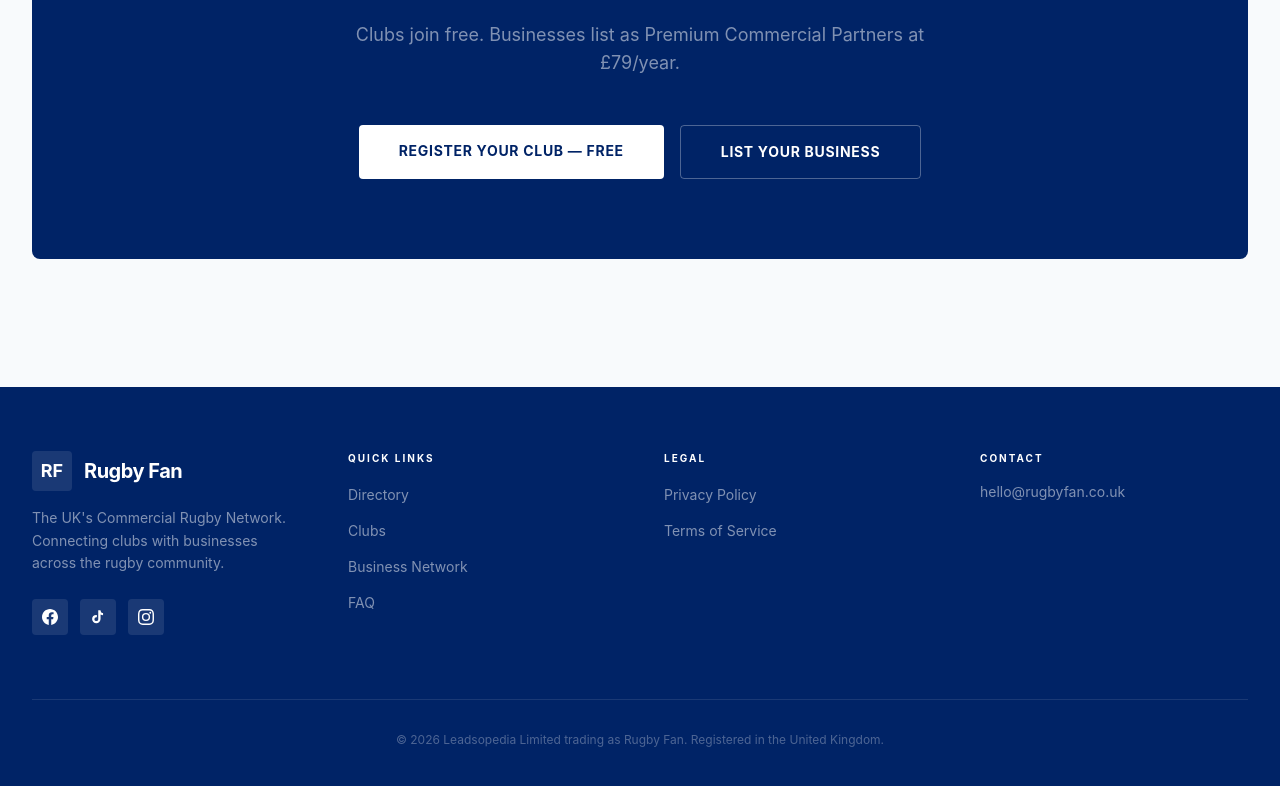
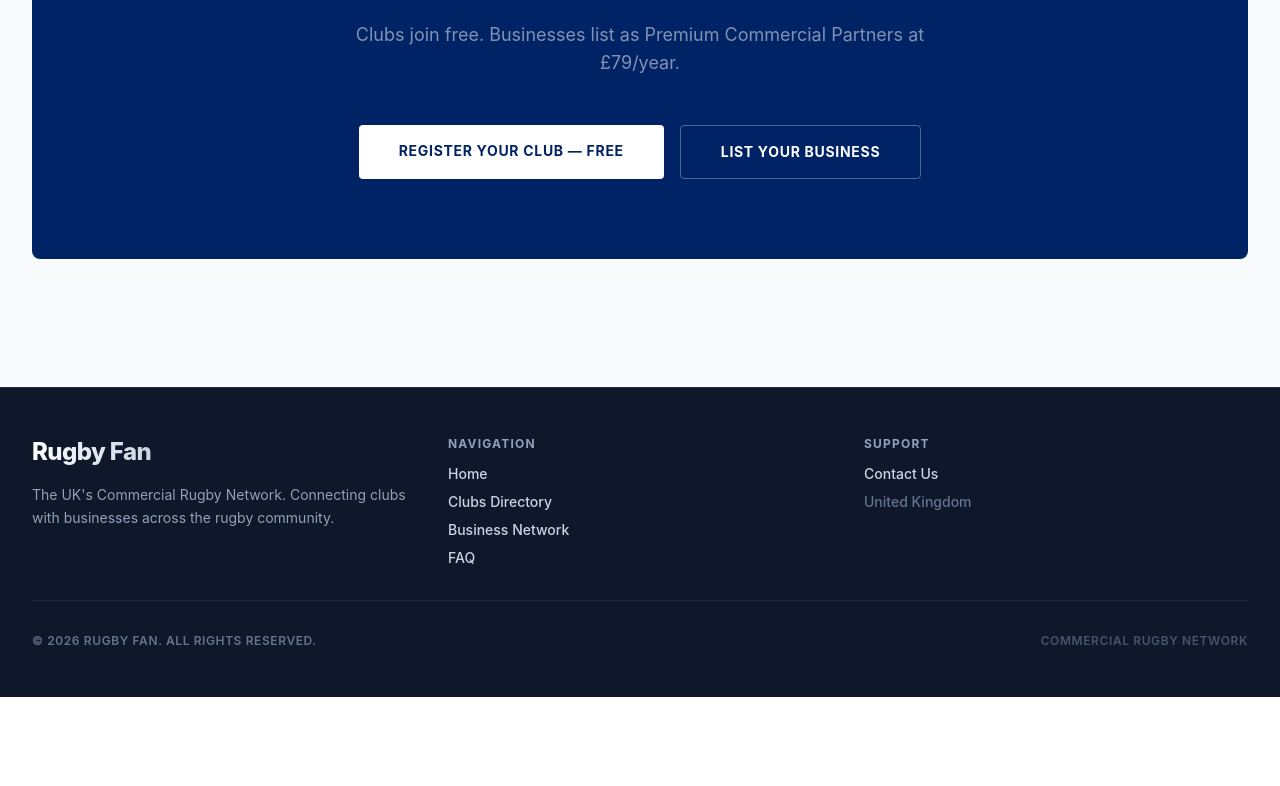
Before and after one commit to woodbridgemartin-create/Rugby-Fan-Commercial-Network, a React (Vite) app: page / in a window 1280 px wide. Shown: the part 3409-4195 px from the top of the page. After the commit the page ends 4106 px from the top, so only its background shows below. Built offline with nearby package versions, Linux system fonts and the light colour scheme; no server answers.

Commit message:
Update Footer.tsx

```diff
--- a/src/components/Footer.tsx
+++ b/src/components/Footer.tsx
@@ -1,118 +1,55 @@
 import { Link } from 'react-router-dom';
 
-function FacebookIcon({ size = 18 }: { size?: number }) {
+export default function Footer() {
+  const currentYear = new Date().getFullYear();
+
   return (
-    <svg width={size} height={size} viewBox="0 0 24 24" fill="currentColor">
-      <path d="M24 12.073c0-6.627-5.373-12-12-12s-12 5.373-12 12c0 5.99 4.388 10.954 10.125 11.854v-8.385H7.078v-3.47h3.047V9.43c0-3.007 1.792-4.669 4.533-4.669 1.312 0 2.686.235 2.686.235v2.953H15.83c-1.491 0-1.956.925-1.956 1.874v2.25h3.328l-.532 3.47h-2.796v8.385C19.612 23.027 24 18.062 24 12.073z" />
-    </svg>
-  );
-}
+    <footer className="bg-slate-900 text-white border-t border-slate-800 antialiased">
+      <div className="max-w-7xl mx-auto px-6 lg:px-8 py-12">
+        <div className="grid grid-cols-1 md:grid-cols-3 gap-8 border-b border-slate-800 pb-8 mb-8">
 
-function TikTokIcon({ size = 18 }: { size?: number }) {
-  return (
-    <svg width={size} height={size} viewBox="0 0 24 24" fill="currentColor">
-      <path d="M19.59 6.69a4.83 4.83 0 0 1-3.77-4.25V2h-3.45v13.67a2.89 2.89 0 0 1-2.88 2.5 2.89 2.89 0 0 1-2.89-2.89 2.89 2.89 0 0 1 2.89-2.89c.28 0 .54.04.79.1v-3.5a6.37 6.37 0 0 0-.79-.05A6.34 6.34 0 0 0 3.15 15a6.34 6.34 0 0 0 6.34 6.34 6.34 6.34 0 0 0 6.34-6.34V8.35a8.16 8.16 0 0 0 3.76.92V5.82a4.83 4.83 0 0 1-3.77-1.13z" />
-    </svg>
-  );
-}
-
-function InstagramIcon({ size = 18 }: { size?: number }) {
-  return (
-    <svg width={size} height={size} viewBox="0 0 24 24" fill="currentColor">
-      <path d="M12 2.163c3.204 0 3.584.012 4.85.07 3.252.148 4.771 1.691 4.919 4.919.058 1.265.069 1.645.069 4.849 0 3.205-.012 3.584-.069 4.849-.149 3.225-1.664 4.771-4.919 4.919-1.266.058-1.644.07-4.85.07-3.204 0-3.584-.012-4.849-.07-3.26-.149-4.771-1.699-4.919-4.92-.058-1.265-.07-1.644-.07-4.849 0-3.204.013-3.583.07-4.849.149-3.227 1.664-4.771 4.919-4.919 1.266-.057 1.645-.069 4.849-.069zM12 0C8.741 0 8.333.014 7.053.072 2.695.272.273 2.69.073 7.052.014 8.333 0 8.741 0 12c0 3.259.014 3.668.072 4.948.2 4.358 2.618 6.78 6.98 6.98C8.333 23.986 8.741 24 12 24c3.259 0 3.668-.014 4.948-.072 4.354-.2 6.782-2.618 6.979-6.98.059-1.28.073-1.689.073-4.948 0-3.259-.014-3.667-.072-4.947-.196-4.354-2.617-6.78-6.979-6.98C15.668.014 15.259 0 12 0zm0 5.838a6.162 6.162 0 1 0 0 12.324 6.162 6.162 0 0 0 0-12.324zM12 16a4 4 0 1 1 0-8 4 4 0 0 1 0 8zm6.406-11.845a1.44 1.44 0 1 0 0 2.881 1.44 1.44 0 0 0 0-2.881z" />
-    </svg>
-  );
-}
-
-const socialLinks = [
-  { icon: FacebookIcon, href: '#', label: 'Facebook' },
-  { icon: TikTokIcon, href: '#', label: 'TikTok' },
-  { icon: InstagramIcon, href: '#', label: 'Instagram' },
-];
-
-const quickLinks = [
-  { to: '/directory', label: 'Directory' },
-  { to: '/clubs', label: 'Clubs' },
-  { to: '/business-network', label: 'Business Network' },
-  { to: '/faq', label: 'FAQ' },
-];
-
-const legalLinks = [
-  { to: '/privacy', label: 'Privacy Policy' },
-  { to: '/terms', label: 'Terms of Service' },
-];
-
-export default function Footer() {
-  return (
-    <footer className="bg-[#002366] text-white">
-      <div className="max-w-7xl mx-auto px-6 lg:px-8 py-16">
-        <div className="grid grid-cols-1 sm:grid-cols-2 lg:grid-cols-4 gap-12">
-          <div>
-            <div className="flex items-center gap-3 mb-4">
-              <div className="w-10 h-10 bg-white/10 rounded flex items-center justify-center">
-                <span className="text-white font-bold text-lg">RF</span>
-              </div>
-              <span className="text-xl font-bold tracking-tight">Rugby Fan</span>
-            </div>
-            <p className="text-white/50 text-sm leading-relaxed mb-6">
+          {/* Main Brand Section - Removed the extra RF letters */}
+          <div className="space-y-4 md:col-span-1">
+            <Link to="/" className="inline-block">
+              <span className="text-2xl font-extrabold tracking-tight bg-gradient-to-r from-white to-slate-300 bg-clip-text text-transparent">
+                Rugby Fan
+              </span>
+            </Link>
+            <p className="text-sm text-slate-400 leading-relaxed max-w-sm">
               The UK's Commercial Rugby Network. Connecting clubs with businesses across the rugby community.
             </p>
-            <div className="flex items-center gap-3">
-              {socialLinks.map(({ icon: Icon, href, label }) => (
-                <a
-                  key={label}
-                  href={href}
-                  aria-label={label}
-                  className="w-9 h-9 rounded bg-white/10 flex items-center justify-center hover:bg-white/20 transition-colors duration-200"
-                >
-                  <Icon size={16} />
-                </a>
-              ))}
-            </div>
           </div>
 
-          <div>
-            <h3 className="text-[10px] font-bold uppercase tracking-[0.2em] mb-4">Quick Links</h3>
-            <ul className="space-y-3">
-              {quickLinks.map((link) => (
-                <li key={link.to}>
-                  <Link to={link.to} className="text-white/50 hover:text-white text-sm transition-colors duration-200">
-                    {link.label}
-                  </Link>
-                </li>
-              ))}
+          {/* Quick Links Navigation */}
+          <div className="space-y-3">
+            <h4 className="text-xs font-bold uppercase tracking-widest text-slate-400">Navigation</h4>
+            <ul className="space-y-2 text-sm text-slate-300 font-medium">
+              <li><Link to="/" className="hover:text-white transition-colors">Home</Link></li>
+              <li><Link to="/clubs" className="hover:text-white transition-colors">Clubs Directory</Link></li>
+              <li><Link to="/business-network" className="hover:text-white transition-colors">Business Network</Link></li>
+              <li><Link to="/faq" className="hover:text-white transition-colors">FAQ</Link></li>
             </ul>
           </div>
 
-          <div>
-            <h3 className="text-[10px] font-bold uppercase tracking-[0.2em] mb-4">Legal</h3>
-            <ul className="space-y-3">
-              {legalLinks.map((link) => (
-                <li key={link.to}>
-                  <Link to={link.to} className="text-white/50 hover:text-white text-sm transition-colors duration-200">
-                    {link.label}
-                  </Link>
-                </li>
-              ))}
+          {/* Connect Section */}
+          <div className="space-y-3">
+            <h4 className="text-xs font-bold uppercase tracking-widest text-slate-400">Support</h4>
+            <ul className="space-y-2 text-sm text-slate-300 font-medium">
+              <li><Link to="/contact" className="hover:text-white transition-colors">Contact Us</Link></li>
+              <li className="text-slate-500">United Kingdom</li>
             </ul>
           </div>
 
-          <div>
-            <h3 className="text-[10px] font-bold uppercase tracking-[0.2em] mb-4">Contact</h3>
-            <div className="space-y-3 text-sm text-white/50">
-              <p>
-                <a href="mailto:hello@rugbyfan.co.uk" className="hover:text-white transition-colors duration-200">
-                  hello@rugbyfan.co.uk
-                </a>
-              </p>
-            </div>
-          </div>
         </div>
 
-        <div className="mt-16 pt-8 border-t border-white/10 text-center">
-          <p className="text-white/30 text-xs">
-            &copy; {new Date().getFullYear()} Leadsopedia Limited trading as Rugby Fan. Registered in the United Kingdom.
-          </p>
+        {/* Bottom Copyright Strip */}
+        <div className="flex flex-col sm:flex-row items-center justify-between gap-4 text-xs text-slate-500 font-semibold uppercase tracking-wider">
+          <div>
+            &copy; {currentYear} Rugby Fan. All rights reserved.
+          </div>
+          <div className="flex gap-6">
+            <span className="text-slate-600">Commercial Rugby Network</span>
+          </div>
         </div>
       </div>
     </footer>
```
